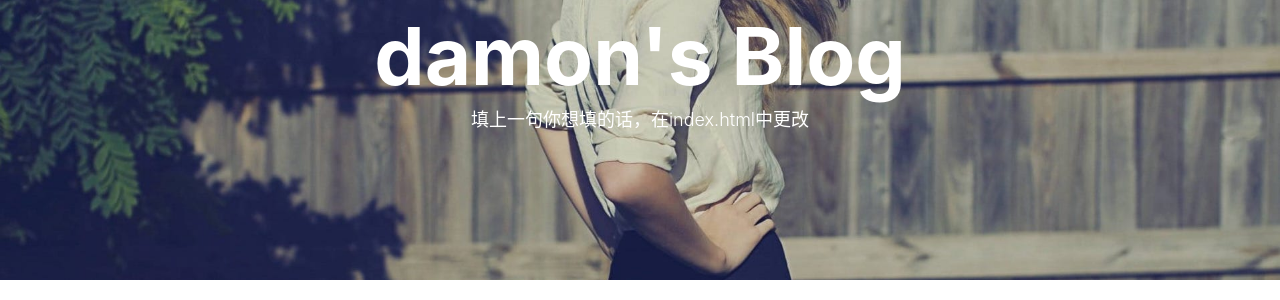
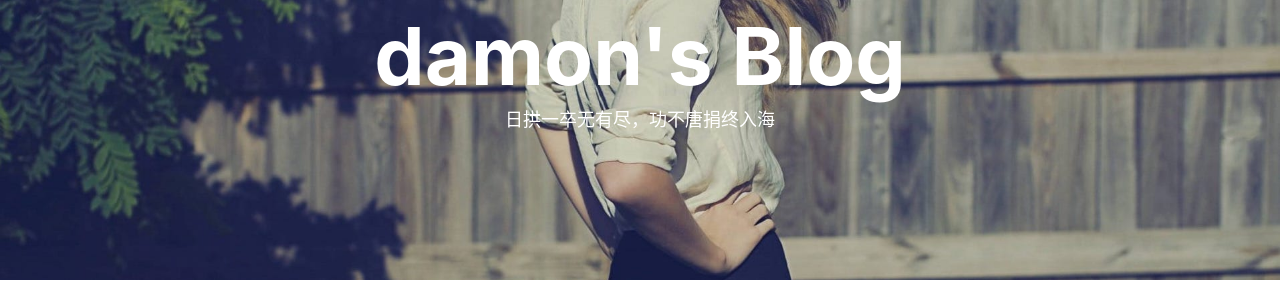
Before and after one commit to damon-liush/damon-liush.github.io, a Jekyll site: the page built from index.html, in a window 1280 px wide. Shown: the part 138-438 px from the top of the page. Built offline with Jekyll 4.4.1, drawn with Linux system fonts in a browser that asks for light colours; nearby versions of some CDN libraries; the list of posts is cut into pages by our own code; comment, search, counter and statistics services are not loaded.

Commit message:
Update index.html

```diff
--- a/index.html
+++ b/index.html
@@ -1,6 +1,6 @@
 ---
 layout: page
-description: "填上一句你想填的话，在index.html中更改"
+description: "日拱一卒无有尽，功不唐捐终入海"
 ---
 
 {% for post in paginator.posts %}
```
